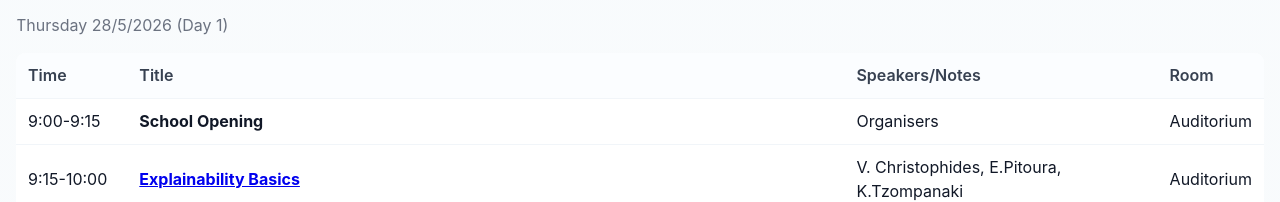
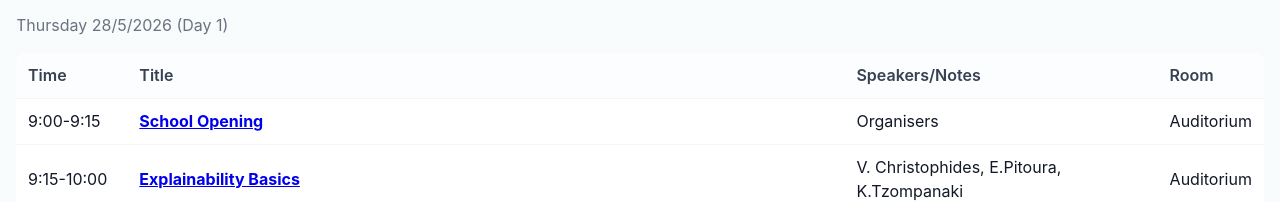
Before and after one commit to XAIETIS/xaietis.github.io, a plain HTML site: page index.html in a window 1280 px wide. Shown: the part 1296-1498 px from the top of the page. Drawn offline with Linux system fonts and the light colour scheme.

Commit message:
Update index.html

```diff
--- a/index.html
+++ b/index.html
@@ -126,7 +126,7 @@
             <tr><th>Time</th><th>Title</th><th> Speakers/Notes</th><th>Room</th></tr>
           </thead>
           <tbody>
-			<tr><td>9:00-9:15</td><td><b>School Opening</b></td><td style="visibility: visible;">Organisers</td><td>Auditorium</td></tr>
+			<tr><td>9:00-9:15</td><td><b><a href="Opening_School.pdf" target="_blank">School Opening</a></b></td><td style="visibility: visible;">Organisers</td><td>Auditorium</td></tr>
 			<tr><td>9:15-10:00</td><td><b><a href="IntroXAIDATA.pdf" target="_blank">
         Explainability Basics</a></b></td><td style="visibility: visible;"> V. Christophides, E.Pitoura, K.Tzompanaki</td><td>Auditorium</td></tr>
 			<tr><td>10:00-11:00</td><td><b>Counterfactuals for Fairness and Explainability</b></td><td style="visibility: visible;">D. Sacharidis</td><td>Auditorium</td></tr>
```
